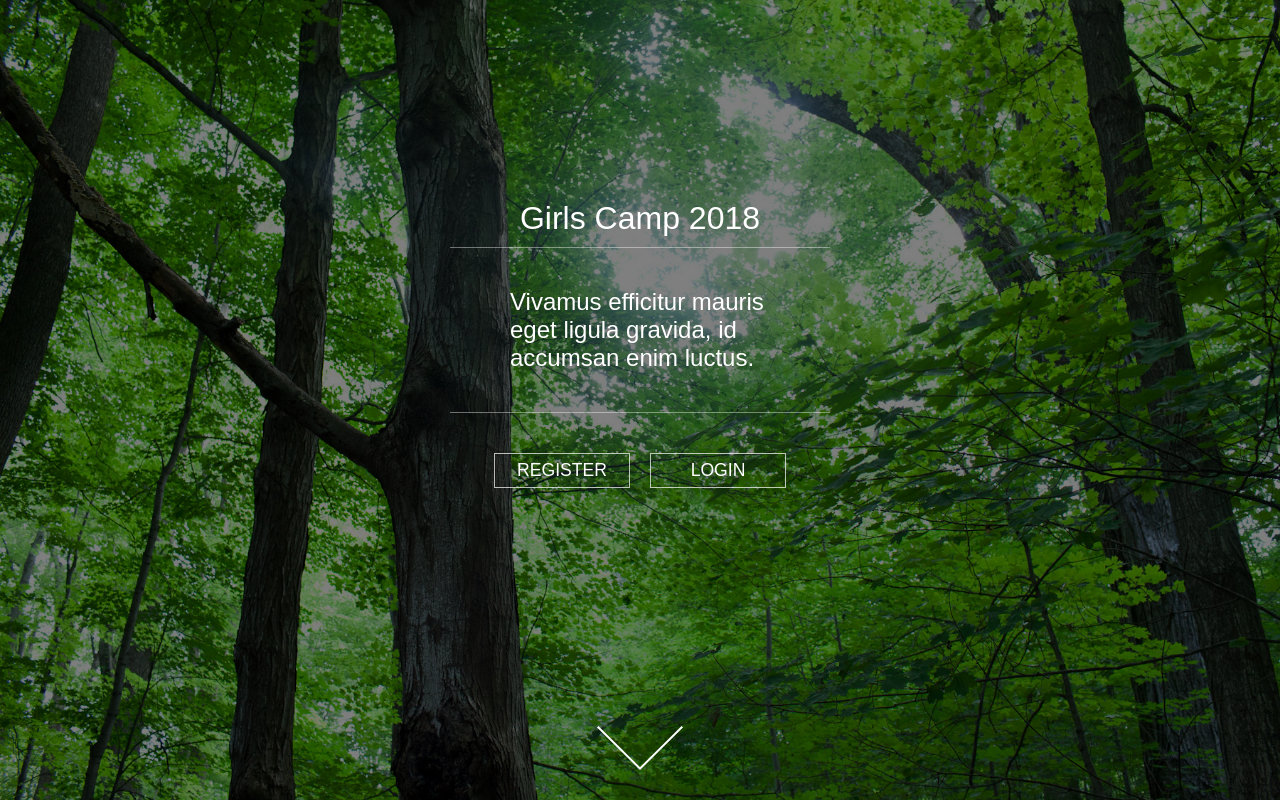
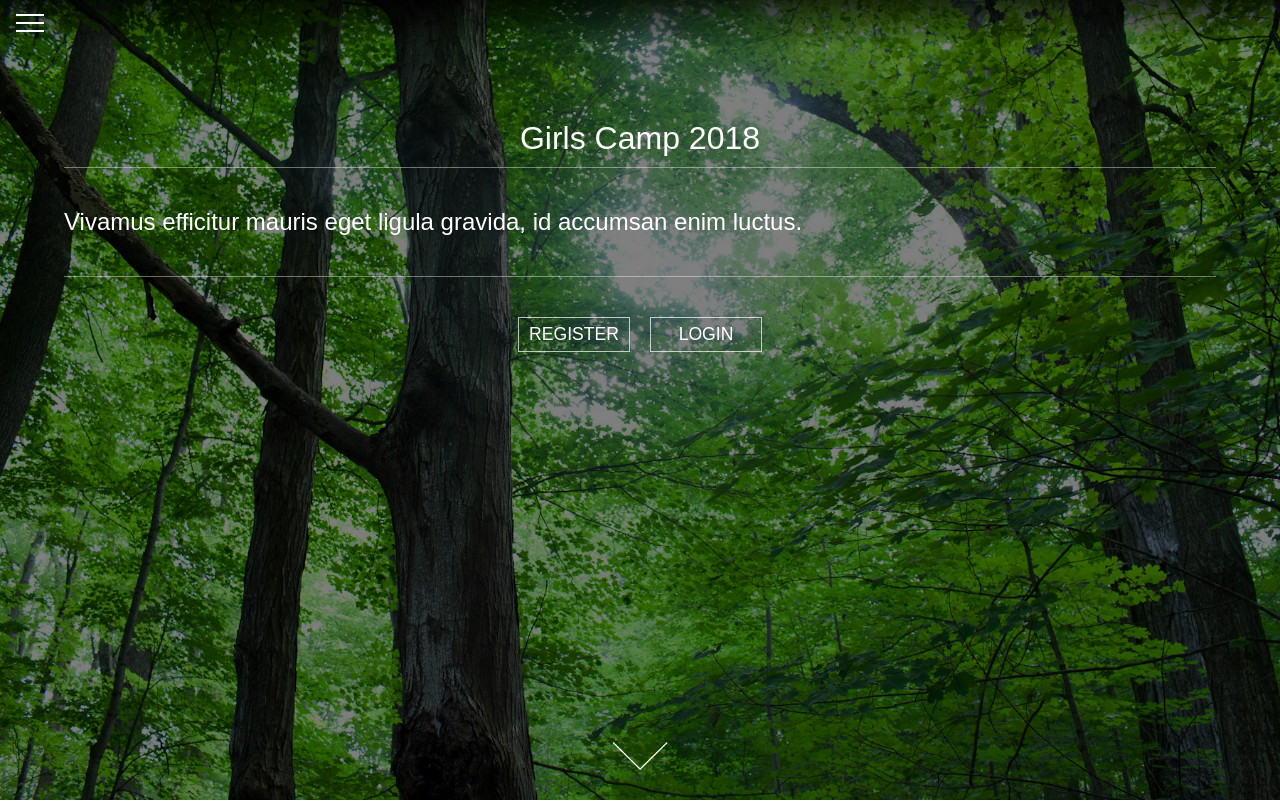
Before and after one commit to samuraijane/girls-camp, a React (Create React App) app: page / in a window 1280 px wide. Shown: the top 802 px of the page. Built offline with nearby package versions, Linux system fonts and the light colour scheme; what webfontloader would draw is missing.

Commit message:
Move local state logic to redux store

```diff
--- a/src/App.js
+++ b/src/App.js
@@ -1,14 +1,15 @@
 import React, { Component } from 'react';
+
 import Footer from './footer';
+import Header from './header';
 import Main from './main';
-import Navigation from './navigation';
 import './App.css';
 
 class App extends Component {
   render() {
     return (
       <div className="App">
-        <Navigation />
+        <Header />
         <Main />
         <Footer />
       </div>
--- a/src/actions/index.js
+++ b/src/actions/index.js
@@ -3,3 +3,15 @@ export const loginUser = loggedIn => ({
     type: LOGIN_USER,
     loggedIn
 });
+
+export const IS_MOBILE = 'IS_MOBILE';
+export const isMobile = (status) => ({
+    type: IS_MOBILE,
+    status
+});
+
+export const IS_FIXED = 'IS_FIXED';
+export const isFixed = (status) => ({
+    type: IS_FIXED,
+    status
+});
--- a/src/clips/style.css
+++ b/src/clips/style.css
@@ -1,13 +1,3 @@
-.cf:after,
-.cf:before {
-  content: '';
-  display: table;
-}
-
-.cf:after {
-  clear: both;
-}
-
 .bclip {
   float: left;
   vertical-align: middle;
@@ -19,14 +9,5 @@
   height: 290px;
   overflow: hidden;
   vertical-align: middle;
-  width: 380px;
+  width: 100%;
 }
-
-img {
-  height: 100%;
-  width: auto;
-}
-
-li {
-  /* margin: 24px 0; */
-}
--- /dev/null
+++ b/src/header/index.js
@@ -0,0 +1,51 @@
+import React, { Component } from 'react';
+import {connect} from 'react-redux';
+import {loginUser} from '../actions';
+import Style from './style.js';
+import {isMobile, isFixed} from '../actions';
+
+class Header extends Component {
+  constructor(props) {
+    super(props);
+    this.state = {
+      // isFixed: false
+      // isMobile: false,
+    }
+    this.handleClick = this.handleClick.bind(this);
+    this.toggleNavigationBg = this.toggleNavigationBg.bind(this);
+  }
+
+  handleClick() {
+    this.props.dispatch(isMobile(this.props.isMobile));
+  }
+
+  toggleNavigationBg() {
+    let offset = 46;
+    if(window.pageYOffset >= window.innerHeight - offset) {
+      this.props.dispatch(isFixed(true));
+    } else {
+      this.props.dispatch(isFixed(false));
+    }
+  }
+
+  componentDidMount() {
+    window.addEventListener('scroll', this.toggleNavigationBg);
+  }
+
+  render() {
+    return (
+      <Style.wrapper className={this.props.isFixed ? 'active' : ''}>
+        <Style.mobileicon onClick={this.handleClick}>
+          <Style.stripes className={this.props.isMobile ? 'active' : ''}></Style.stripes>
+        </Style.mobileicon>
+      </Style.wrapper>
+    );
+  }
+}
+
+const mapStateToProps = state => ({
+  isFixed: state.isFixed,
+  isMobile: state.isMobile,
+});
+
+export default connect(mapStateToProps)(Header);
--- /dev/null
+++ b/src/header/style.js
@@ -0,0 +1,82 @@
+// NEWNAV
+
+import styled from "styled-components";
+
+const Style = {
+
+  mobileicon: styled.div`
+    cursor: pointer;
+    height: 18px;
+    left: 16px;
+    position: absolute;
+    top: 50%;
+    transform: translateY(-50%);
+    width: 28px;
+  `,
+  stripes: styled.div`
+    background: none;
+    border: 0;
+    border-bottom: 2px solid white;
+    left: 0;
+    outline: 0;
+    position: absolute;
+    top: 50%;
+    transform: translateY(-50%);
+    transition: border-bottom 1s ease-in-out;
+    -webkit-transition: border-bottom 1s ease-in-out;
+    width: 100%;
+    &:-moz-focus-inner {
+      border: 0;
+      padding: 0;
+    }
+    &:before {
+      content: "";
+      display: block;
+      border-bottom: 2px solid white;
+      position: absolute;
+      top: -8px;
+      width: 100%;
+      transition: transform 0.5s ease-in-out;
+      -webkit-transition: -webkit-transform 0.5s ease-in-out;
+    }
+    &:after {
+      content: "";
+      display: block;
+      border-bottom: 2px solid white;
+      position: absolute;
+      top: 8px;
+      width: 100%;
+      transition: transform 0.5s ease-in-out;
+      -webkit-transition: -webkit-transform 0.5s ease-in-out;
+    }
+    &.active {
+      border-bottom: 2px solid transparent;
+    }
+    &.active:before {
+      top: 0;
+      transform: rotate(-405deg);
+      -webkit-transform: rotate(-405deg);
+    }
+    &.active: after {
+      top: 0;
+      transform: rotate(405deg);
+      -webkit-transform: rotate(405deg);
+    }
+  `,
+  wrapper: styled.div`
+    background: -moz-linear-gradient(top, rgba(0,0,0,0.65) 0%, rgba(0,0,0,0) 100%); /* FF3.6-15 */
+    background: -webkit-linear-gradient(top, rgba(0,0,0,0.65) 0%, rgba(0,0,0,0) 100%); /* Chrome10-25,Safari5.1-6 */
+    background: linear-gradient(to bottom, rgba(0,0,0,0.65) 0%, rgba(0,0,0,0) 100%); /* W3C, IE10+, FF16+, Chrome26+, Opera12+, Safari7+ */
+    height: 46px;
+    left: 0;
+    position: fixed;
+    top: 0;
+    width: 100%;
+    z-index: 30;
+    &.active {
+      background: rgba(28, 67, 130, 1);
+    }
+  `
+}
+
+export default Style;
--- a/src/index.css
+++ b/src/index.css
@@ -1,3 +1,12 @@
+* {
+  margin: 0;
+  padding: 0;
+}
+
+a {
+  cursor: pointer;
+}
+
 body {
   margin: 0;
   padding: 0;
@@ -5,11 +14,21 @@ body {
   font-size: 16px;
 }
 
-a {
-  cursor: pointer;
+img {
+  height: 100%;
+  width: auto;
 }
 
-* {
-  margin: 0;
-  padding: 0;
+ul {
+  list-style-type: none;
 }
+
+.cf:after,
+.cf:before {
+  content: '';
+  display: table;
+}
+
+.cf:after {
+  clear: both;
+}
--- a/src/navigation/index.js
+++ b/src/landing/index.js
@@ -6,13 +6,12 @@ import arrow from './arrow.png';
 import { Link, DirectLink, Element , Events, animateScroll as scroll, scrollSpy, scroller } from 'react-scroll';
 import {debounce} from '../helpers';
 
-class Navigation extends Component {
+class Landing extends Component {
   constructor(props) {
     super(props);
     this.state = { width: '0', height: '0' };
     this.handleClick = this.handleClick.bind(this);
     this.updateWindowDimensions = this.updateWindowDimensions.bind(this);
-    this.toggleNavigation = this.toggleNavigation.bind(this);
   }
 
   handleClick() {
@@ -22,15 +21,6 @@ class Navigation extends Component {
   updateWindowDimensions() {
     this.setState({ width: window.innerWidth, height: window.innerHeight });
     console.log(window.innerWidth, window.innerHeight);
-  }
-
-  toggleNavigation() {
-    let offset = 104;
-    if(window.pageYOffset >= window.innerHeight - offset) {
-      this.setState({fixedNavs: 'active'})
-    } else {
-      this.setState({fixedNavs: ''});
-    }
   }
 
   componentDidMount() {
@@ -91,13 +81,13 @@ class Navigation extends Component {
   render() {
     return (
       <div>
-        <Style.imageW className={this.state.fixedNavs}>
-          <Style.box className={this.state.fixedNavs}>
+        <Style.imageW>
+          <Style.box>
             <Style.title>Girls Camp 2018</Style.title>
             <Style.callout>Vivamus efficitur mauris eget ligula gravida, id accumsan enim luctus.</Style.callout>
-            <Style.navs className={this.state.fixedNavs}>
-              <Style.item className={this.state.fixedNavs}><a>Register</a></Style.item>
-              <Style.item className={this.state.fixedNavs}><a onClick={this.handleClick}>Login</a></Style.item>
+            <Style.navs>
+              <Style.item><a>Register</a></Style.item>
+              <Style.item><a onClick={this.handleClick}>Login</a></Style.item>
             </Style.navs>
           </Style.box>
           <Link to="clips" spy={true} smooth={true} duration={500}><Style.arrow src={arrow} className={this.state.fixedNavs} /></Link>
@@ -112,4 +102,4 @@ const mapStateToProps = state => ({
     loggedIn: state.loggedIn
 });
 
-export default connect(mapStateToProps)(Navigation);
+export default connect(mapStateToProps)(Landing);
--- a/src/navigation/style.js
+++ b/src/landing/style.js
@@ -6,11 +6,10 @@ import banner from './banner.jpg';
 const Style = {
   arrow: styled.img`
     bottom: 30px;
-    height: 44px;
+    height: 28px;
     left: 50%;
     position: absolute;
     transform: translate(-50%);
-    width: 86px;
     z-index: 12;
     &.active {
       left: 1000%;
@@ -22,13 +21,9 @@ const Style = {
     right: 50%;
     position: absolute;
     top: 50%;
-    transform: translate(50%, -50%);
-    width: 50%;
+    transform: translate(50%, -70%);
+    width: 100%;
     z-index: 12;
-    &.active {
-      right: 0;
-      transform: translate(0%, -50%);
-    }
   `,
   callout: styled.div`
     border-bottom: 1px solid rgba(255, 255, 255, 0.4);
@@ -36,8 +31,8 @@ const Style = {
     font-size: 1.5rem;
     left: 50%;
     margin 10px auto 40px;
-    padding: 40px 60px;
-    width: 260px;
+    padding: 40px 0;
+    width: 90%;
   `,
   item: styled.li`
     background: rgba(28, 67, 130, 0);
@@ -46,17 +41,13 @@ const Style = {
     margin-right: 20px;
     padding: 6px 0;
     transition: all 300ms linear;
-    width: 134px;
+    width: 110px;
     &:last-of-type {
       margin-right: 0;
     }
     &:hover {
-      background: rgba(28, 67, 130, 1);
+      background: rgba(28, 67, 130, 0.5);
       border: 1px solid transparent;
-    }
-    &.active {
-      border: none;
-      width: auto;
     }
   `,
   imageW: styled.div`
@@ -77,10 +68,6 @@ const Style = {
       width: 100%;
       z-index: 6;
     }
-    &.active {
-      position: fixed;
-      top: calc(-100% + 104px);
-    }
   `,
   layout: styled.div`
     background: aliceblue;
@@ -93,9 +80,6 @@ const Style = {
     text-align: center;
     text-transform: uppercase;
     width: 80%;
-    &.active {
-      text-align: right;
-    }
   `,
   title: styled.h1`
     font-family: 'Montserrat', sans-serif;
--- a/src/main/index.js
+++ b/src/main/index.js
@@ -2,6 +2,7 @@ import React, { Component } from 'react';
 import {connect} from 'react-redux';
 
 import Clips from '../clips';
+import Landing from '../landing';
 import Style from './style.js';
 
 import { Link, DirectLink, Element , Events, animateScroll as scroll, scrollSpy, scroller } from 'react-scroll'
@@ -18,11 +19,14 @@ class Main extends Component {
     });
 
     return (
-      <Element name="clips">
-        <Style.wrapper>
-          {clips}
-        </Style.wrapper>
-      </Element>
+      <div>
+        <Landing />
+        <Element name="clips">
+          <Style.wrapper>
+            {clips}
+          </Style.wrapper>
+        </Element>
+      </div>
     );
   }
 }
--- a/src/main/style.js
+++ b/src/main/style.js
@@ -4,8 +4,7 @@ import styled from "styled-components";
 
 const Style = {
   wrapper: styled.ul`
-    list-style-type: none;
-    padding: 40px;
+    padding: 10px;
   `
 }
 
--- a/src/reducers/index.js
+++ b/src/reducers/index.js
@@ -29,7 +29,9 @@ const initialState = {
       image: smiles
     }
   ],
-  loggedIn: false
+  loggedIn: false,
+  isFixed: false,
+  isMobile: false
 }
 
 export const reducer = (state=initialState, action) => {
@@ -38,6 +40,14 @@ export const reducer = (state=initialState, action) => {
     return Object.assign({}, state, {
       loggedIn: !action.loggedIn
     });
+  } else if (action.type === actions.IS_MOBILE) {
+    return Object.assign({}, state, {
+      isMobile: !action.status
+    })
+  } else if (action.type === actions.IS_FIXED) {
+    return Object.assign({}, state, {
+      isFixed: action.status
+    })
   }
   return state;
 };
```
Also changed, not shown: src/landing/arrow.png (renamed from src/navigation/arrow.png), src/landing/banner.jpg (renamed from src/navigation/banner.jpg).
